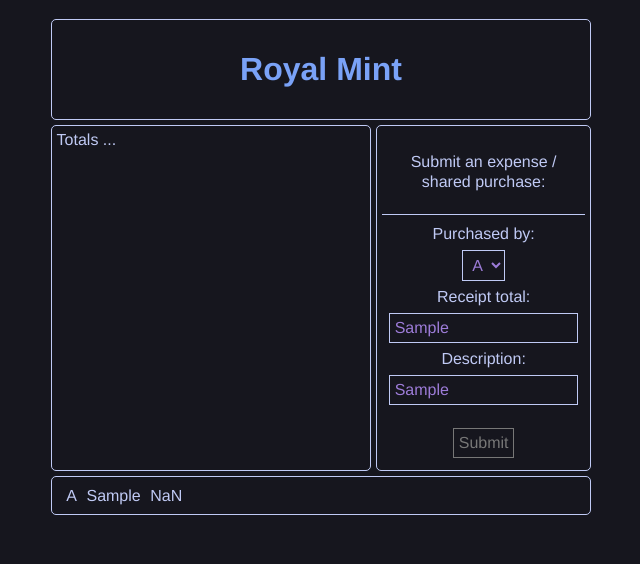
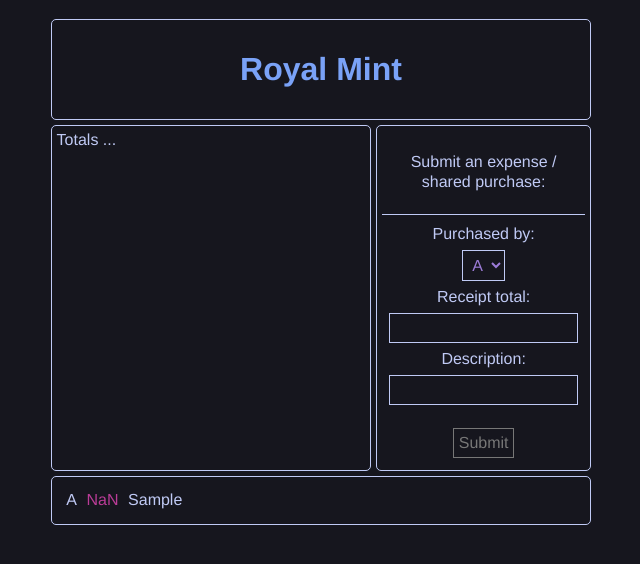
Before and after one commit to MichaelWagnr/shared-expense-app, a React (Create React App) app: page / in a window 1280 px wide. Both pictures are taken after typing "Sample", "Sample" into the empty fields and a click on the button "Submit". Shown: the top 564 px of the page, without its empty margins (319-959 px from the left). Built offline with nearby package versions, Linux system fonts and the light colour scheme.

Commit message:
Add styling

```diff
--- a/src/App.css
+++ b/src/App.css
@@ -90,3 +90,18 @@
     border-radius: var(--b-rad);
     grid-column: 1 / span 3;
 }
+
+/* ==================================
+Purchase.js */
+
+div.purchase {
+    display: flex;
+}
+
+div.purchase:nth-child(even) {
+    background-color: var(--bg-light);
+}
+
+span.total {
+    color: var(--pink);
+}
--- a/src/App.js
+++ b/src/App.js
@@ -11,16 +11,6 @@
 
 function App() {
 
-  // const [submissions, addSubmission] = useState([]);
-  // const handleSubmit = (e) => {
-  //   e.preventDefault();
-  //   const purchase = [
-  //     e.target.purchaser.value,
-  //     parseFloat(e.target.total.value),
-  //   ];
-  //   addSubmission([...submissions, purchase]);
-  // };
-
   const [submissions, addSubmission] = useState([]);
   const handleSubmit = (e) => {
     e.preventDefault();
@@ -30,6 +20,8 @@
       desc: e.target.desc.value,
     };
     addSubmission(submissions => [...submissions, purchase]);
+    console.log(e.target);
+    e.target.reset();
   };
 
   return (
--- a/src/components/Purchase.js
+++ b/src/components/Purchase.js
@@ -4,8 +4,8 @@
     return (
         <div className="purchase">
             <span className="purchaser">{props.purchaser}</span>
+            <span className="total">{props.total}</span>
             <span className="description">{props.desc}</span>
-            <span className="total">{props.total}</span>
         </div>
     )
 }
```
